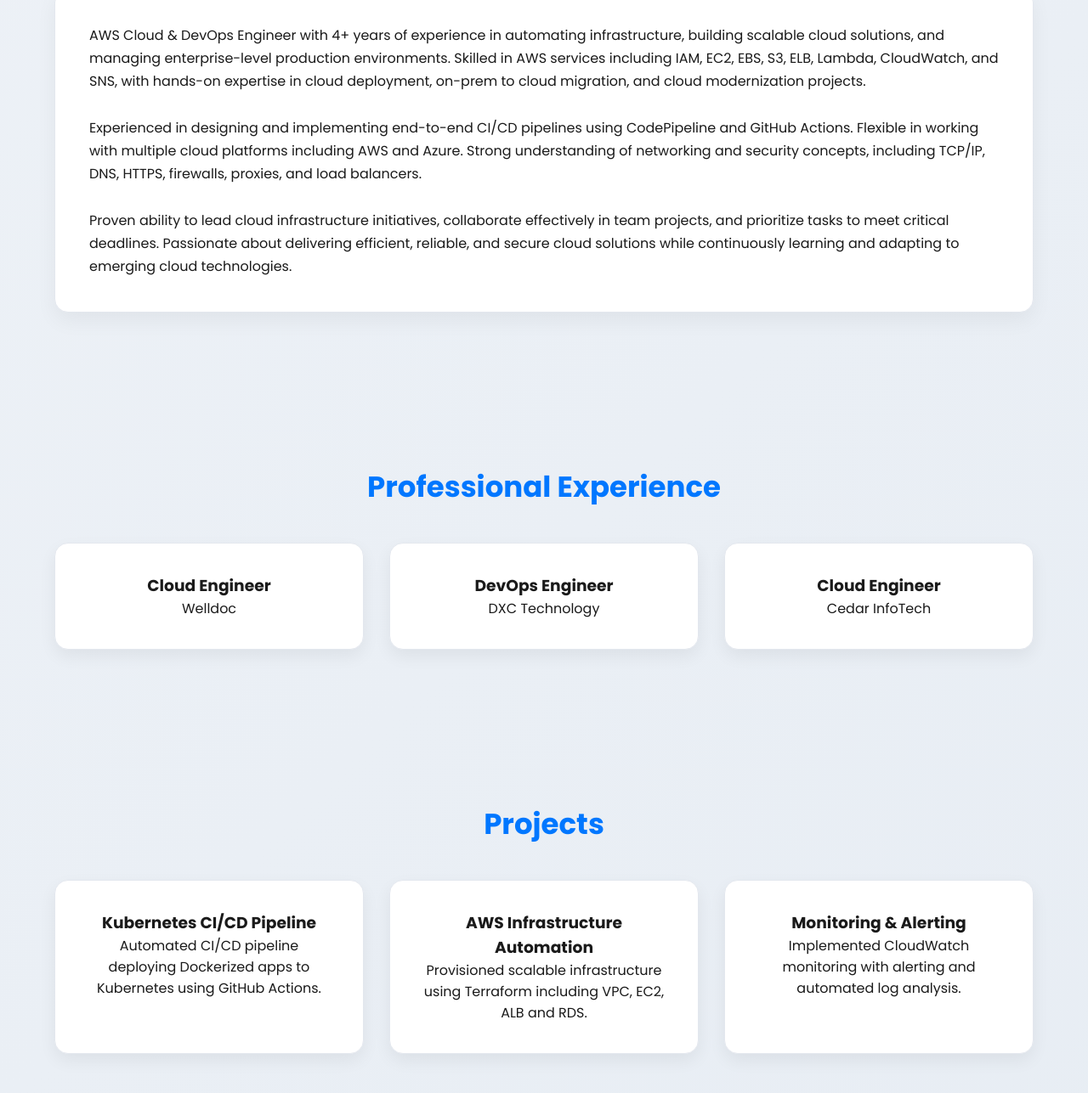
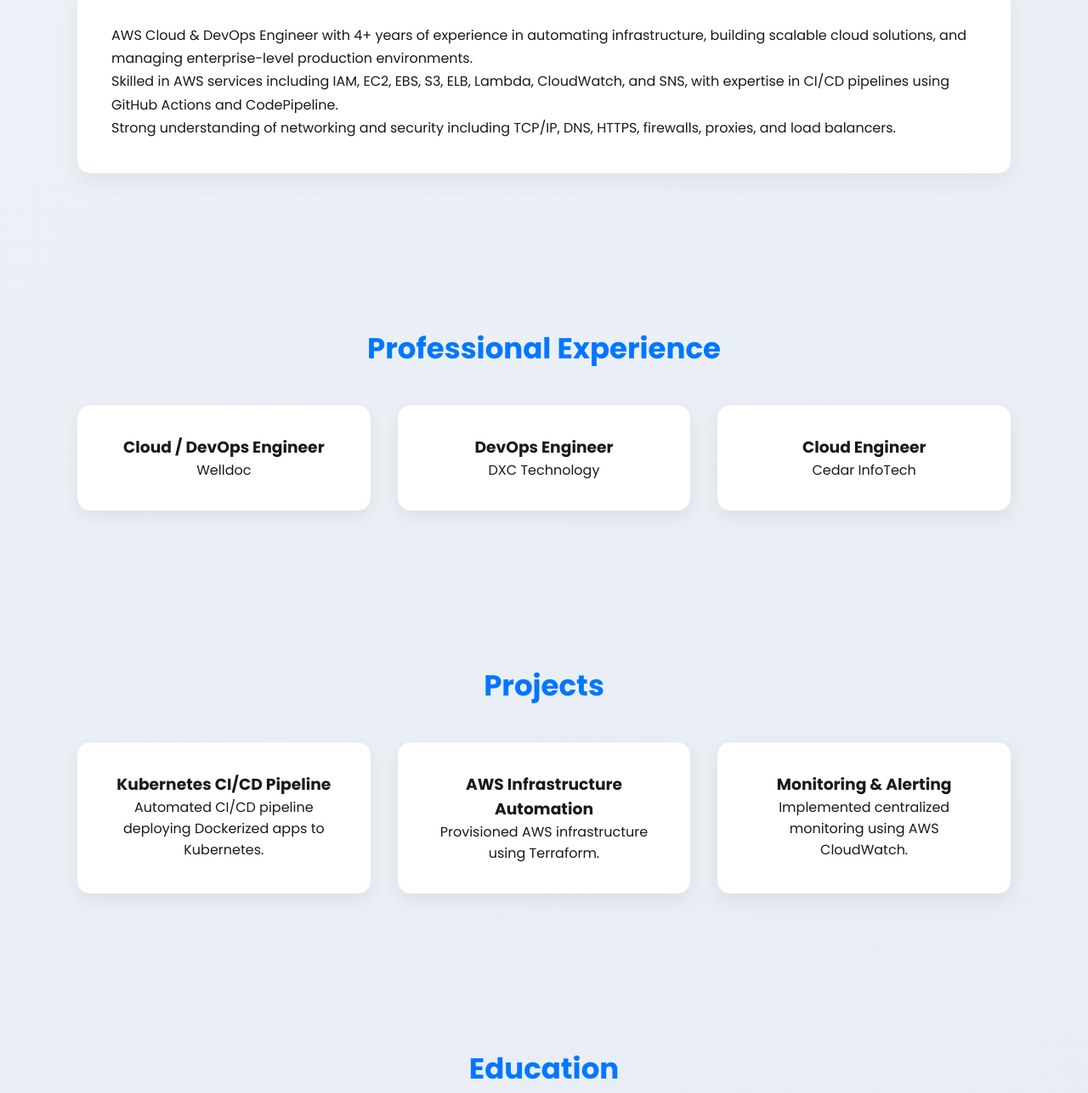
Before and after one commit to vijaych0312/vijaych0312.github.io, a plain HTML site: page index.html in a window 1280 px wide. Shown: the part 994-2281 px from the top of the page at 85% size. Drawn offline with Linux system fonts and the light colour scheme.

Commit message:
Update index.html

```diff
--- a/index.html
+++ b/index.html
@@ -50,7 +50,7 @@ z-index:1000;
 
 .nav-links{
 display:flex;
-gap:40px;
+gap:35px;
 }
 
 .nav-links a{
@@ -77,14 +77,8 @@ flex-direction:column;
 justify-content:center;
 align-items:center;
 text-align:center;
+padding-top:70px;
 scroll-snap-align:start;
-padding-top:70px;
-}
-
-.container{
-width:1200px;
-max-width:90%;
-margin:auto;
 }
 
 .hero h1{
@@ -111,13 +105,11 @@ color:#444;
 .location{
 margin-top:6px;
 color:#666;
-font-size:16px;
 }
 
 .contact{
 margin-top:10px;
 color:#666;
-font-size:15px;
 }
 
 .social{
@@ -135,12 +127,6 @@ transition:.3s;
 .social a:hover{
 color:#0077ff;
 transform:scale(1.3);
-}
-
-.hero p{
-margin-top:20px;
-max-width:700px;
-color:#555;
 }
 
 .resume-btn{
@@ -162,7 +148,6 @@ transform:translateY(-2px);
 
 .scroll{
 margin-top:40px;
-font-size:14px;
 color:#777;
 animation:float 2s ease-in-out infinite;
 }
@@ -186,6 +171,14 @@ margin-bottom:40px;
 color:#0077ff;
 text-align:center;
 }
+
+.container{
+width:1100px;
+max-width:90%;
+margin:auto;
+}
+
+/* about */
 
 .about-text{
 background:white;
@@ -214,6 +207,10 @@ text-align:center;
 box-shadow:0 8px 20px rgba(0,0,0,0.06);
 }
 
+.company-card{
+cursor:pointer;
+}
+
 .card:hover{
 transform:translateY(-10px);
 border-color:#0077ff;
@@ -229,7 +226,6 @@ border-radius:14px;
 border:1px solid #e3e7ee;
 margin-bottom:20px;
 transition:.3s;
-box-shadow:0 6px 16px rgba(0,0,0,0.05);
 }
 
 .edu:hover{
@@ -244,7 +240,6 @@ display:flex;
 flex-wrap:wrap;
 justify-content:center;
 gap:15px;
-margin-top:20px;
 }
 
 .skill{
@@ -253,14 +248,14 @@ background:white;
 border:1px solid #e3e7ee;
 border-radius:25px;
 transition:.3s;
-box-shadow:0 4px 10px rgba(0,0,0,0.04);
 }
 
 .skill:hover{
 background:#0077ff;
 color:white;
-border-color:#0077ff;
 }
+
+/* footer */
 
 footer{
 text-align:center;
@@ -270,7 +265,7 @@ border-top:1px solid #e3e7ee;
 margin-top:40px;
 }
 
-/* scroll reveal */
+/* animation */
 
 .hidden{
 opacity:0;
@@ -283,11 +278,21 @@ opacity:1;
 transform:translateY(0);
 }
 
+/* mobile */
+
 @media(max-width:768px){
 
-.hero h1{font-size:36px;}
-.hero h2{font-size:18px;}
-.nav-links{gap:20px;}
+.hero h1{
+font-size:36px;
+}
+
+.hero h2{
+font-size:18px;
+}
+
+.nav-links{
+gap:20px;
+}
 
 }
 
@@ -346,19 +351,15 @@ vijaychelluboyana@gmail.com | +1 (347) 433-6878
 <div class="about-text">
 
 <p>
-AWS Cloud & DevOps Engineer with 4+ years of experience in automating infrastructure, building scalable cloud solutions, and managing enterprise-level production environments. Skilled in AWS services including IAM, EC2, EBS, S3, ELB, Lambda, CloudWatch, and SNS, with hands-on expertise in cloud deployment, on-prem to cloud migration, and cloud modernization projects.
+AWS Cloud & DevOps Engineer with 4+ years of experience in automating infrastructure, building scalable cloud solutions, and managing enterprise-level production environments.
 </p>
 
-<br>
+<p>
+Skilled in AWS services including IAM, EC2, EBS, S3, ELB, Lambda, CloudWatch, and SNS, with expertise in CI/CD pipelines using GitHub Actions and CodePipeline.
+</p>
 
 <p>
-Experienced in designing and implementing end-to-end CI/CD pipelines using CodePipeline and GitHub Actions. Flexible in working with multiple cloud platforms including AWS and Azure. Strong understanding of networking and security concepts, including TCP/IP, DNS, HTTPS, firewalls, proxies, and load balancers.
-</p>
-
-<br>
-
-<p>
-Proven ability to lead cloud infrastructure initiatives, collaborate effectively in team projects, and prioritize tasks to meet critical deadlines. Passionate about delivering efficient, reliable, and secure cloud solutions while continuously learning and adapting to emerging cloud technologies.
+Strong understanding of networking and security including TCP/IP, DNS, HTTPS, firewalls, proxies, and load balancers.
 </p>
 
 </div>
@@ -377,20 +378,26 @@ Proven ability to lead cloud infrastructure initiatives, collaborate effectively
 
 <div class="cards">
 
-<div class="card">
-<h3>Cloud Engineer</h3>
+<a href="welldoc.html" style="text-decoration:none;color:inherit;">
+<div class="card company-card">
+<h3>Cloud / DevOps Engineer</h3>
 <p>Welldoc</p>
 </div>
+</a>
 
-<div class="card">
+<a href="dxc.html" style="text-decoration:none;color:inherit;">
+<div class="card company-card">
 <h3>DevOps Engineer</h3>
 <p>DXC Technology</p>
 </div>
+</a>
 
-<div class="card">
+<a href="cedar.html" style="text-decoration:none;color:inherit;">
+<div class="card company-card">
 <h3>Cloud Engineer</h3>
 <p>Cedar InfoTech</p>
 </div>
+</a>
 
 </div>
 
@@ -410,17 +417,17 @@ Proven ability to lead cloud infrastructure initiatives, collaborate effectively
 
 <div class="card">
 <h3>Kubernetes CI/CD Pipeline</h3>
-<p>Automated CI/CD pipeline deploying Dockerized apps to Kubernetes using GitHub Actions.</p>
+<p>Automated CI/CD pipeline deploying Dockerized apps to Kubernetes.</p>
 </div>
 
 <div class="card">
 <h3>AWS Infrastructure Automation</h3>
-<p>Provisioned scalable infrastructure using Terraform including VPC, EC2, ALB and RDS.</p>
+<p>Provisioned AWS infrastructure using Terraform.</p>
 </div>
 
 <div class="card">
 <h3>Monitoring & Alerting</h3>
-<p>Implemented CloudWatch monitoring with alerting and automated log analysis.</p>
+<p>Implemented centralized monitoring using AWS CloudWatch.</p>
 </div>
 
 </div>
@@ -499,4 +506,5 @@ observer.observe(el);
 </script>
 
 </body>
+
 </html>
```
